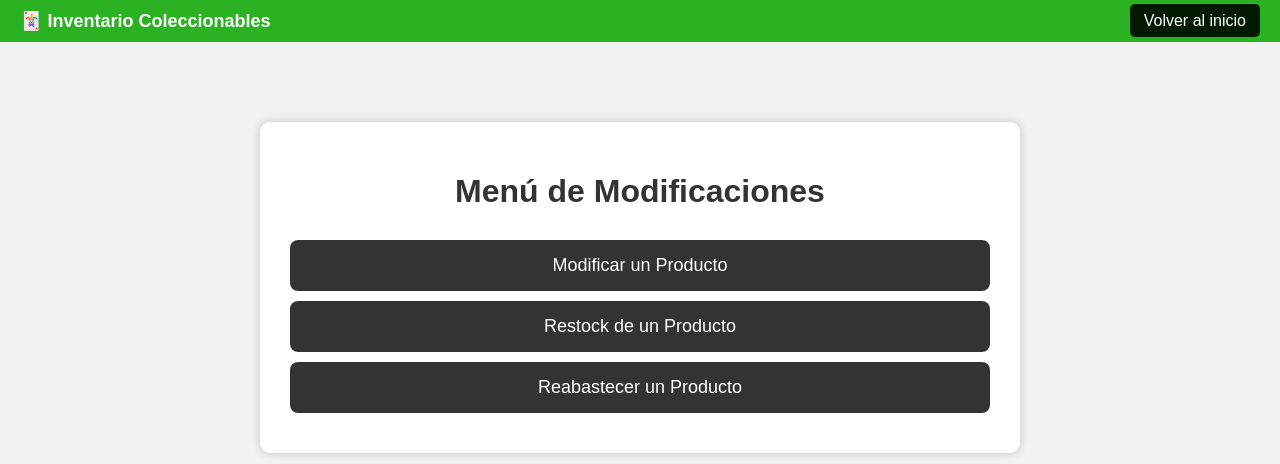
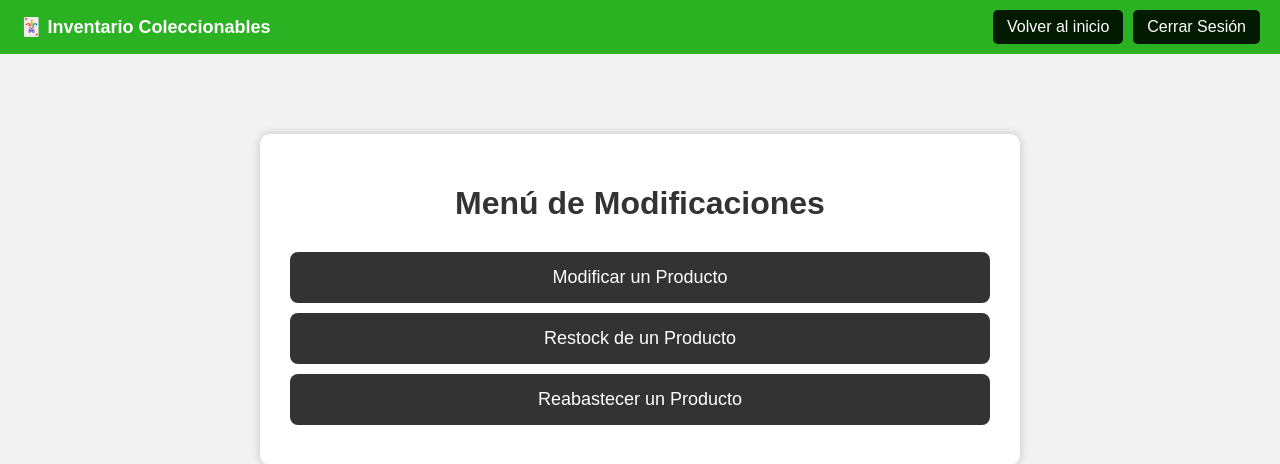
Before and after one commit to Simpletextzar/SistemaTeejosh, a PHP site: page /op_modificar.php in a window 1280 px wide. Shown: the top 464 px of the page. Run offline with PHP 8.4, Linux system fonts and the light colour scheme.

Commit message:
Estandarizacion en lenguaje (algunos estaban en "en"), boton de cerrar sesion en la barra de navegacion.

```diff
--- a/index.php
+++ b/index.php
@@ -18,8 +18,6 @@
     ?>
 
     <h1>Bienvenido, <?php echo htmlspecialchars($_SESSION['username']); ?></h1>
-    <p>Has iniciado sesión correctamente.</p>
-    <a href="logout.php">Cerrar sesión</a>
 
     <h1>Menú Principal - Módulo de Inventario</h1>
 
--- a/inventario.php
+++ b/inventario.php
@@ -1,5 +1,5 @@
 <!DOCTYPE html>
-<html lang="en">
+<html lang="es">
 <head>
     <meta charset="UTF-8">
     <meta name="viewport" content="width=device-width, initial-scale=1.0">
--- a/inventario_eliminar.php
+++ b/inventario_eliminar.php
@@ -1,5 +1,5 @@
 <!DOCTYPE html>
-<html lang="en">
+<html lang="es">
 <head>
     <meta charset="UTF-8">
     <meta name="viewport" content="width=device-width, initial-scale=1.0">
--- a/items.php
+++ b/items.php
@@ -1,5 +1,5 @@
 <!DOCTYPE html>
-<html lang="en">
+<html lang="es">
 <head>
     <meta charset="UTF-8">
     <meta name="viewport" content="width=device-width, initial-scale=1.0">
--- a/logout.php
+++ b/logout.php
@@ -3,3 +3,4 @@ session_start();
 session_destroy();
 header('Location: login.php');
 exit;
+?>
--- a/navbar.php
+++ b/navbar.php
@@ -1,4 +1,3 @@
-<!-- navbar.php -->
 <nav style="
     background-color: #2ab222ff;
     color: white;
@@ -8,11 +7,14 @@
     justify-content: space-between;
     font-family: Arial, sans-serif;
 ">
+    <!-- IZQUIERDA -->
     <div style="font-weight: bold; font-size: 18px;">
         🃏 Inventario Coleccionables
     </div>
 
-    <div>
+    <!-- DERECHA -->
+    <div style="display: flex; gap: 10px; min-width: 250px; justify-content: flex-end;">
+        <?php if (basename($_SERVER['PHP_SELF']) !== 'index.php'): ?>
             <a href="index.php" style="
                 color: white;
                 text-decoration: none;
@@ -24,35 +26,24 @@
               onmouseout="this.style.backgroundColor='#011a00ff'">
                 Volver al inicio
             </a>
-    </div>
-</nav>
+        <?php else: ?>
+            <!-- Espacio invisible para mantener el tamaño -->
+            <a style="
+                visibility: hidden;
+                padding: 8px 14px;
+            ">Volver al inicio</a>
+        <?php endif; ?>
 
-
-<!-- navbar.php navbar azul -->
-<!-- <nav style="
-    background-color: #1e1e1e;
-    color: white;
-    padding: 10px 20px;
-    display: flex;
-    align-items: center;
-    justify-content: space-between;
-    font-family: Arial, sans-serif;
-">
-    <div style="font-weight: bold; font-size: 18px;">
-        🃏 Inventario Coleccionables
-    </div>
-
-    <div>
-        <a href="index.php" style="
+        <a href="logout.php" style="
             color: white;
             text-decoration: none;
-            background-color: #0078D7;
+            background-color: #011a00ff;
             padding: 8px 14px;
             border-radius: 5px;
             transition: background 0.3s;
-        " onmouseover="this.style.backgroundColor='#005EA6'"
-          onmouseout="this.style.backgroundColor='#0078D7'">
-            Volver al inicio
+        " onmouseover="this.style.backgroundColor='#010f00ff'"
+          onmouseout="this.style.backgroundColor='#011a00ff'">
+            Cerrar Sesión
         </a>
     </div>
-</nav> -->
+</nav>
```
Also changed, not shown: README.md. Lines whose indentation alone changed are shown as unchanged.
